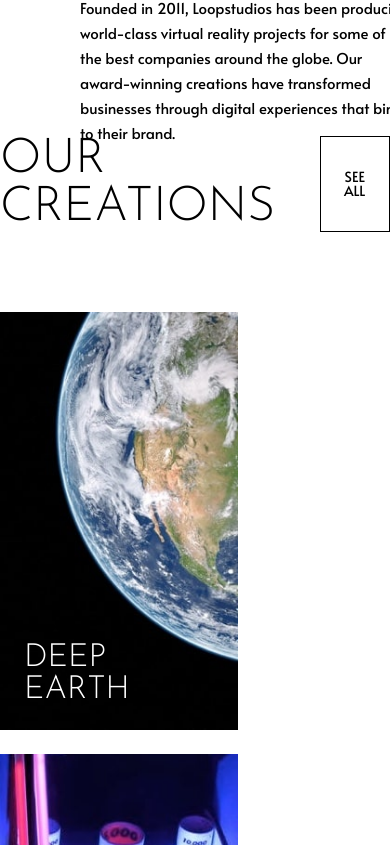
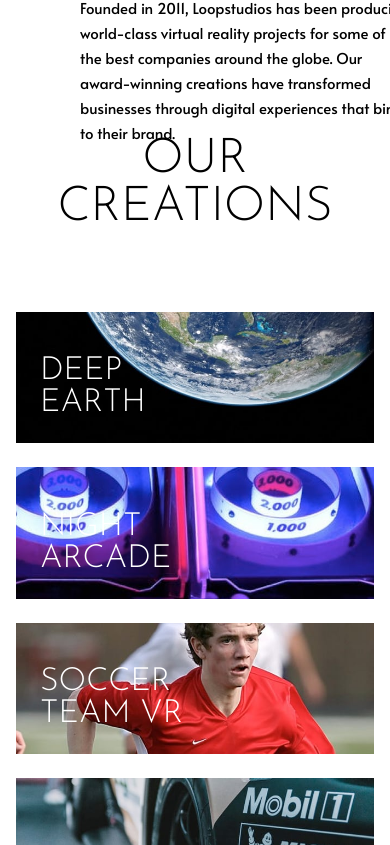
Before and after one commit to feerdaus/loopstudios-challenge, a React (Create React App) app: page / in a window 390 px wide. Shown: the part 1199-2044 px from the top of the page. Built offline with nearby package versions, Linux system fonts and the light colour scheme.

Commit message:
Add mobile design

```diff
--- a/src/components/OurCreations.js
+++ b/src/components/OurCreations.js
@@ -7,6 +7,14 @@ import fromUp from "./images/desktop/image-from-above.jpg";
 import pocket from "./images/desktop/image-pocket-borealis.jpg";
 import curiosity from "./images/desktop/image-curiosity.jpg";
 import fisheye from "./images/desktop/image-fisheye.jpg";
+import deepEarth2 from "./images/mobile/image-deep-earth.jpg";
+import nightArcade2 from "./images/mobile/image-night-arcade.jpg";
+import soccer2 from "./images/mobile/image-soccer-team.jpg";
+import grid2 from "./images/mobile/image-grid.jpg";
+import fromUp2 from "./images/mobile/image-from-above.jpg";
+import pocket2 from "./images/mobile/image-pocket-borealis.jpg";
+import curiosity2 from "./images/mobile/image-curiosity.jpg";
+import fisheye2 from "./images/mobile/image-fisheye.jpg";
 
 const creations = [
   { image: deepEarth, description: "DEEP EARTH" },
@@ -19,23 +27,34 @@ const creations = [
   { image: fisheye, description: "MAKE IT FISHEYE" },
 ];
 
+const creationsMobile = [
+  { image: deepEarth2, description: "DEEP EARTH" },
+  { image: nightArcade2, description: "NIGHT ARCADE" },
+  { image: soccer2, description: "SOCCER TEAM VR" },
+  { image: grid2, description: "THE GRID" },
+  { image: fromUp2, description: "FROM UP ABOVE VR" },
+  { image: pocket2, description: "POCKET BOREALIS" },
+  { image: curiosity2, description: "THE CURIOSITY" },
+  { image: fisheye2, description: "MAKE IT FISHEYE" },
+];
+
 const OurCreations = () => {
   return (
-    <section className="max-w-screen-lg mx-auto mb-28">
+    <section className="max-w-screen-lg mx-auto mb-28 px-4">
       <div className="flex justify-between mb-20">
-        <h1> OUR CREATIONS</h1>
-        <button className="hover:bg-black hover:text-white px-4">
+        <h1 className="text-center md:text-left w-full"> OUR CREATIONS</h1>
+        <button className="hover:bg-black hidden md:block hover:text-white px-6 py-2">
           SEE ALL
         </button>
       </div>
       <div>
-        <div className="flex flex-wrap gap-6">
+        <div className="hidden md:flex flex-wrap gap-6">
           {creations.map((creation) => (
             <div className="relative">
               <img
                 src={creation.image}
                 alt={creation.description}
-                width={238}
+                width={230}
                 height={450}
               />
               <p className="creation-description absolute p-6 text-white">
@@ -44,6 +63,21 @@ const OurCreations = () => {
             </div>
           ))}
         </div>
+        <div className="md:hidden flex flex-wrap gap-y-6 mx-auto">
+          {creationsMobile.map((creation) => (
+            <div className="relative">
+              <img src={creation.image} alt={creation.description} />
+              <p className="creation-description absolute p-6 text-white">
+                {creation.description}
+              </p>
+            </div>
+          ))}
+        </div>
+        <div>
+          <button className="hover:bg-black md:hidden flex align-center hover:text-white px-6 py-2 mt-6">
+            SEE ALL
+          </button>
+        </div>
       </div>
     </section>
   );
```
